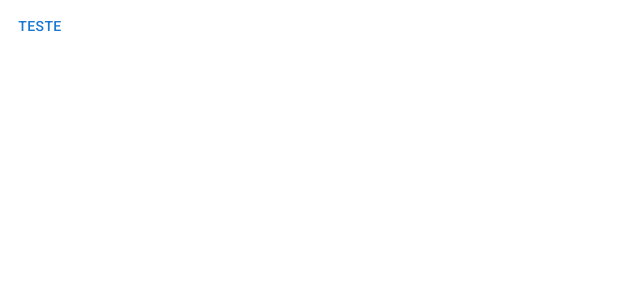
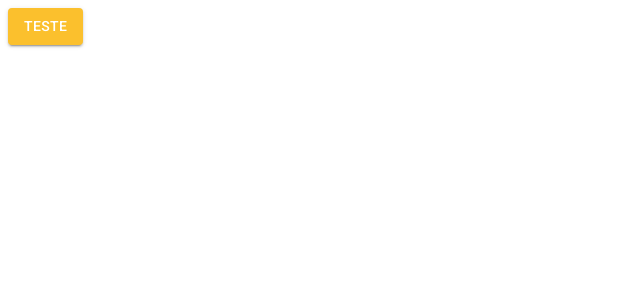
Before and after one commit to pedrobrunolourenco/fanclube, a React (Create React App) app: page /pagina-inicial in a window 1280 px wide. Shown: the top 300 px of the page, without its empty margins (0-640 px from the left). Built offline with nearby package versions, Linux system fonts and the light colour scheme.

Commit message:
04-Adicionado tema claro

```diff
--- a/src/App.tsx
+++ b/src/App.tsx
@@ -1,11 +1,16 @@
 import { BrowserRouter } from "react-router-dom"
 import { AppRoutes } from "./routes";
+import { ThemeProvider } from "@emotion/react";
+import { Light } from "@mui/icons-material";
+import { LightTheme } from "./shared/themes";
 
 
 export const App = () => {
   return (
-    <BrowserRouter>
-       <AppRoutes />
-    </BrowserRouter>
-  );
+    <ThemeProvider theme={LightTheme}>
+       <BrowserRouter>
+          <AppRoutes />
+      </BrowserRouter>
+    </ThemeProvider>
+     );
 }
--- a/src/routes/index.tsx
+++ b/src/routes/index.tsx
@@ -6,7 +6,7 @@ export const AppRoutes = () => {
     return (
 
       <Routes>
-        <Route path="/pagina-inicial" element={<Button>TESTE</Button>} />
+        <Route path="/pagina-inicial" element={<Button variant='contained' color='primary'>TESTE</Button>} />
 
         <Route path="*" element={<Navigate to="pagina-inicial" />} />
      </Routes>
--- /dev/null
+++ b/src/shared/themes/Light.ts
@@ -0,0 +1,25 @@
+import {createTheme} from "@mui/material";
+import { cyan, yellow } from "@mui/material/colors";
+
+export const LightTheme = createTheme({
+
+    palette:{
+        primary:{
+            main: yellow[700] ,
+            dark: yellow[800],
+            light: yellow[500],
+            contrastText: '#ffffff',
+        },
+        secondary:{
+            main: cyan[500] ,
+            dark: cyan[400],
+            light: cyan[300],
+            contrastText: '#ffffff',
+        },
+        background:{
+            default: '#f7f6f3',
+            paper: '#ffffff',
+        }
+    }
+
+});
--- /dev/null
+++ b/src/shared/themes/index.ts
@@ -0,0 +1 @@
+export * from "./Light"
```
